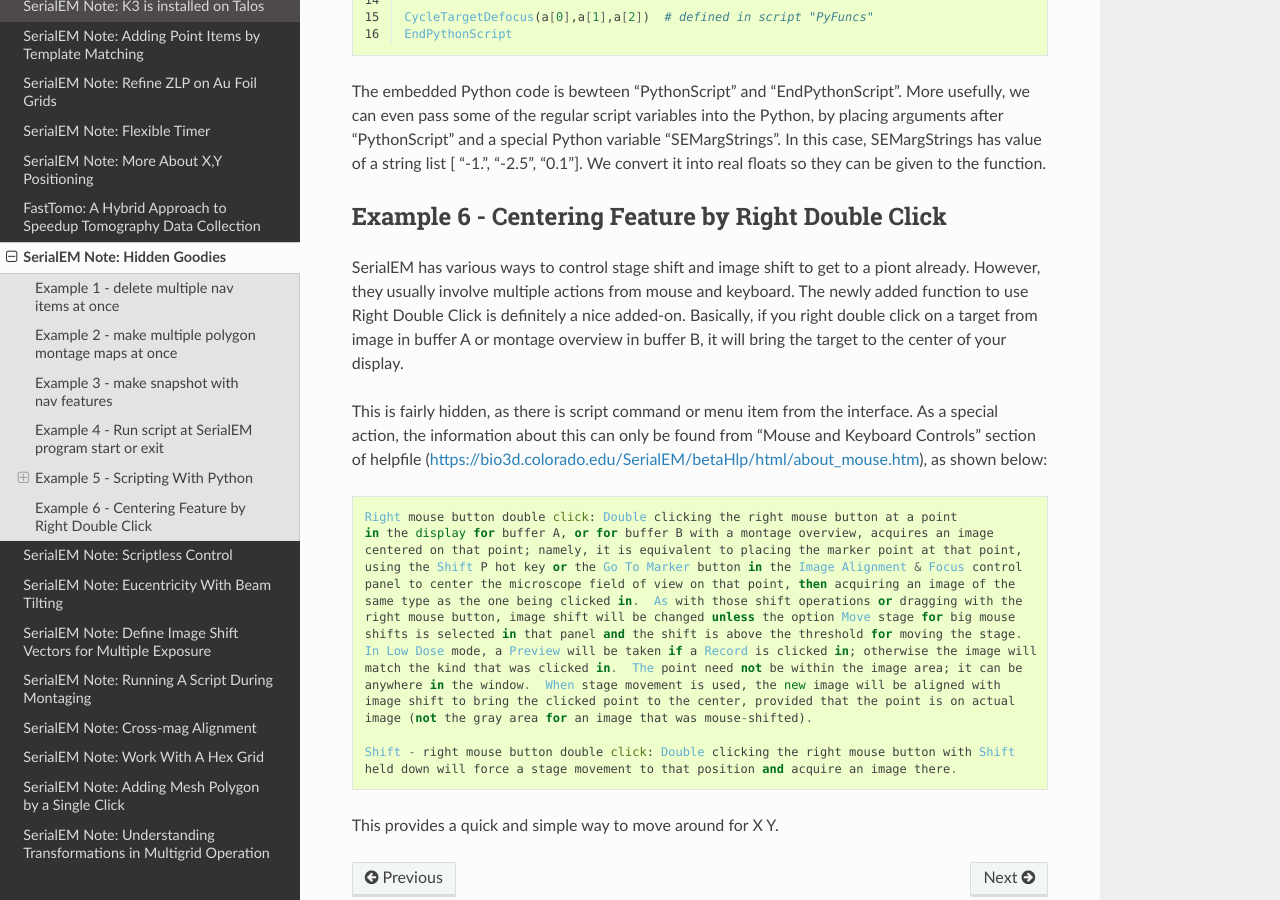
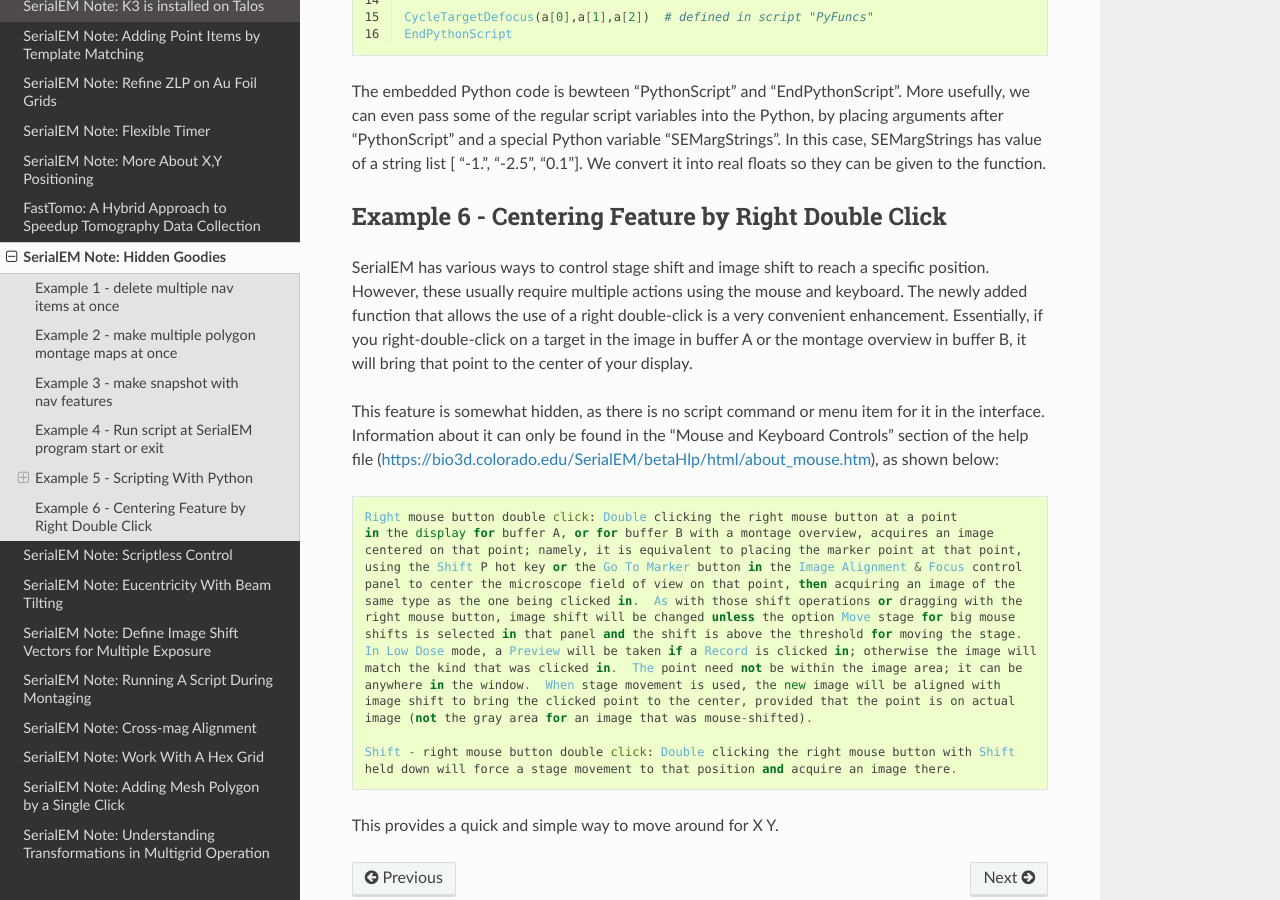
Before and after one commit to xuchen66/sphinx-emdocs, a Sphinx documentation site: the page built from source/serialem-note-hidden-goodies.rst, in a window 1280 px wide and 900 px high, scrolled down 9742 px. Built offline with Sphinx 7.4.7 and the Read the Docs theme 3.1.0, drawn with Linux system fonts in a browser that asks for light colours; pages that are not in the unit, such as notebooks, are missing from menus.

Commit message:
Update serialem-note-hidden-goodies.rst

```diff
--- a/source/serialem-note-hidden-goodies.rst
+++ b/source/serialem-note-hidden-goodies.rst
@@ -526,15 +526,15 @@ given to the function.
 Example 6 - Centering Feature by Right Double Click
 ---------------------------------------------------
 
-SerialEM has various ways to control stage shift and image shift to get to a piont
-already. However, they usually involve multiple actions from mouse and keyboard.
-The newly added function to use Right Double Click is definitely a nice added-on.
-Basically, if you right double click on a target from image in buffer A or
-montage overview in buffer B, it will bring the target to the center of your display.
+SerialEM has various ways to control stage shift and image shift to reach a specific position.
+However, these usually require multiple actions using the mouse and keyboard. The newly
+added function that allows the use of a right double-click is a very convenient enhancement.
+Essentially, if you right-double-click on a target in the image in buffer A or the montage
+overview in buffer B, it will bring that point to the center of your display.
 
-This is fairly hidden, as there is script command or menu item from the interface.
-As a special action, the information about this can only be found from "Mouse and Keyboard
-Controls" section of helpfile (https://bio3d.colorado.edu/SerialEM/betaHlp/html/about_mouse.htm),
+This feature is somewhat hidden, as there is no script command or menu item for it in the
+interface. Information about it can only be found in the “Mouse and Keyboard Controls”
+section of the help file (https://bio3d.colorado.edu/SerialEM/betaHlp/html/about_mouse.htm),
 as shown below:
 
 .. code-block:: ruby
```
